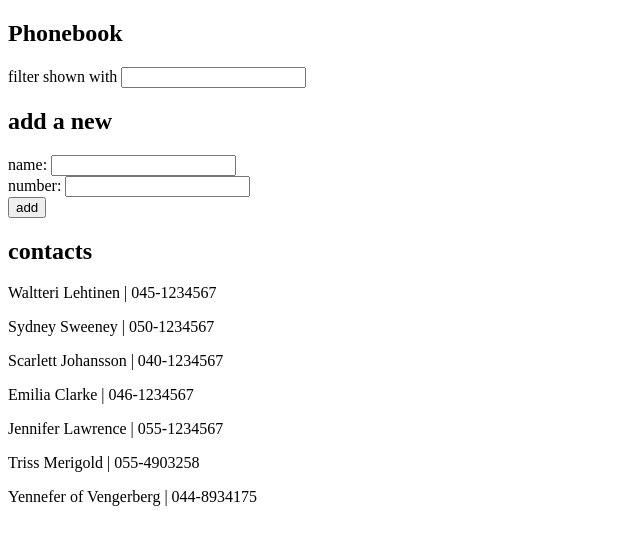
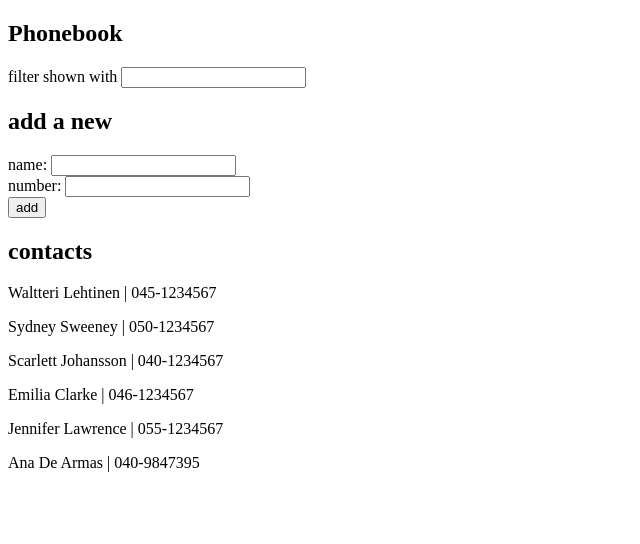
Before and after one commit to IINomadll/Full-Stack-open, a React (Vite) app in the folder osa2/puhelinluettelo/: page / in a window 1280 px wide. Shown: the top 544 px of the page, without its empty margins (0-640 px from the left). Built offline with nearby package versions, Linux system fonts and the light colour scheme; data requests are answered from the project's data file.

Commit message:
2.13 done

```diff
--- a/osa2/puhelinluettelo/db.json
+++ b/osa2/puhelinluettelo/db.json
@@ -26,14 +26,9 @@
       "id": "5"
     },
     {
-      "id": "07b0",
-      "name": "Triss Merigold",
-      "number": "055-4903258"
-    },
-    {
-      "id": "6e73",
-      "name": "Yennefer of Vengerberg",
-      "number": "044-8934175"
+      "id": "9b6b",
+      "name": "Ana De Armas",
+      "number": "040-9847395"
     }
   ]
 }
--- a/osa2/puhelinluettelo/src/App.jsx
+++ b/osa2/puhelinluettelo/src/App.jsx
@@ -1,5 +1,5 @@
 import { useState, useEffect } from "react";
-import axios from "axios";
+import personService from "./services/persons";
 
 const Display = ({ persons, search }) => {
   const filteredPersons =
@@ -51,8 +51,8 @@ const App = () => {
   useEffect(() => {
     console.log("effect");
     // prettier-ignore
-    axios
-      .get("http://localhost:3001/persons")
+    personService
+      .getAll()
       .then((response) => {
         console.log("promise fulfilled");
         setPersons(response.data);
@@ -77,12 +77,12 @@ const App = () => {
       alert(`${newName} is already added to phonebook`);
     } else {
       // prettier-ignore
-      axios
-        .post("http://localhost:3001/persons", personObj)
+      personService
+        .create(personObj)
         .then(response => {
           console.log(response);
-        })
-      setPersons(persons.concat(personObj)); // add new person to persons array
+          setPersons(persons.concat(response.data));
+        });
       setNewName(""); // clear input field after submit
       setNewNumber(""); // --||--
     }
--- /dev/null
+++ b/osa2/puhelinluettelo/src/services/persons.js
@@ -0,0 +1,10 @@
+import axios from "axios";
+const baseUrl = "http://localhost:3001/persons";
+
+// HTTP GET
+const getAll = () => axios.get(baseUrl);
+
+// HTTP POST
+const create = (newObject) => axios.post(baseUrl, newObject);
+
+export default { getAll, create };
```
